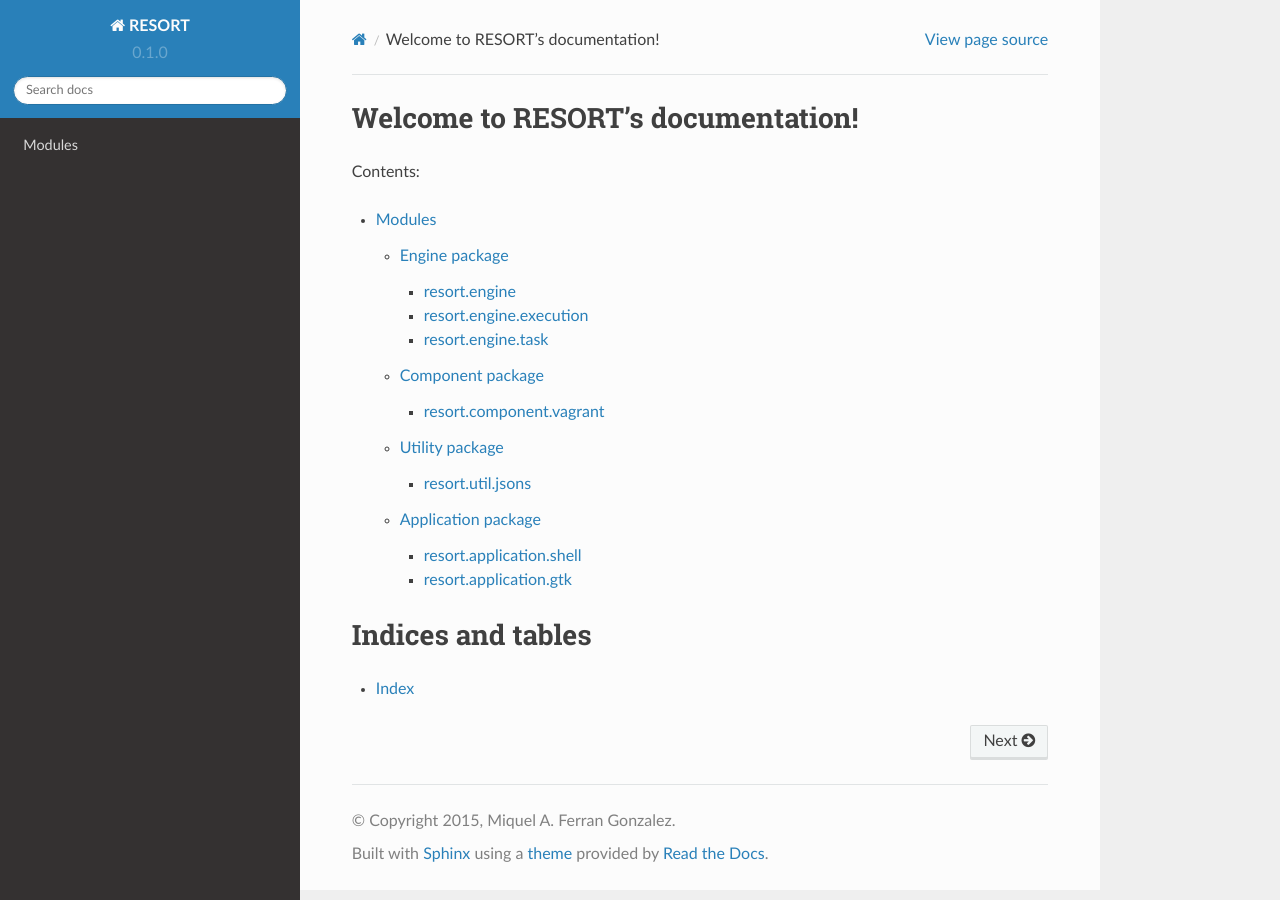
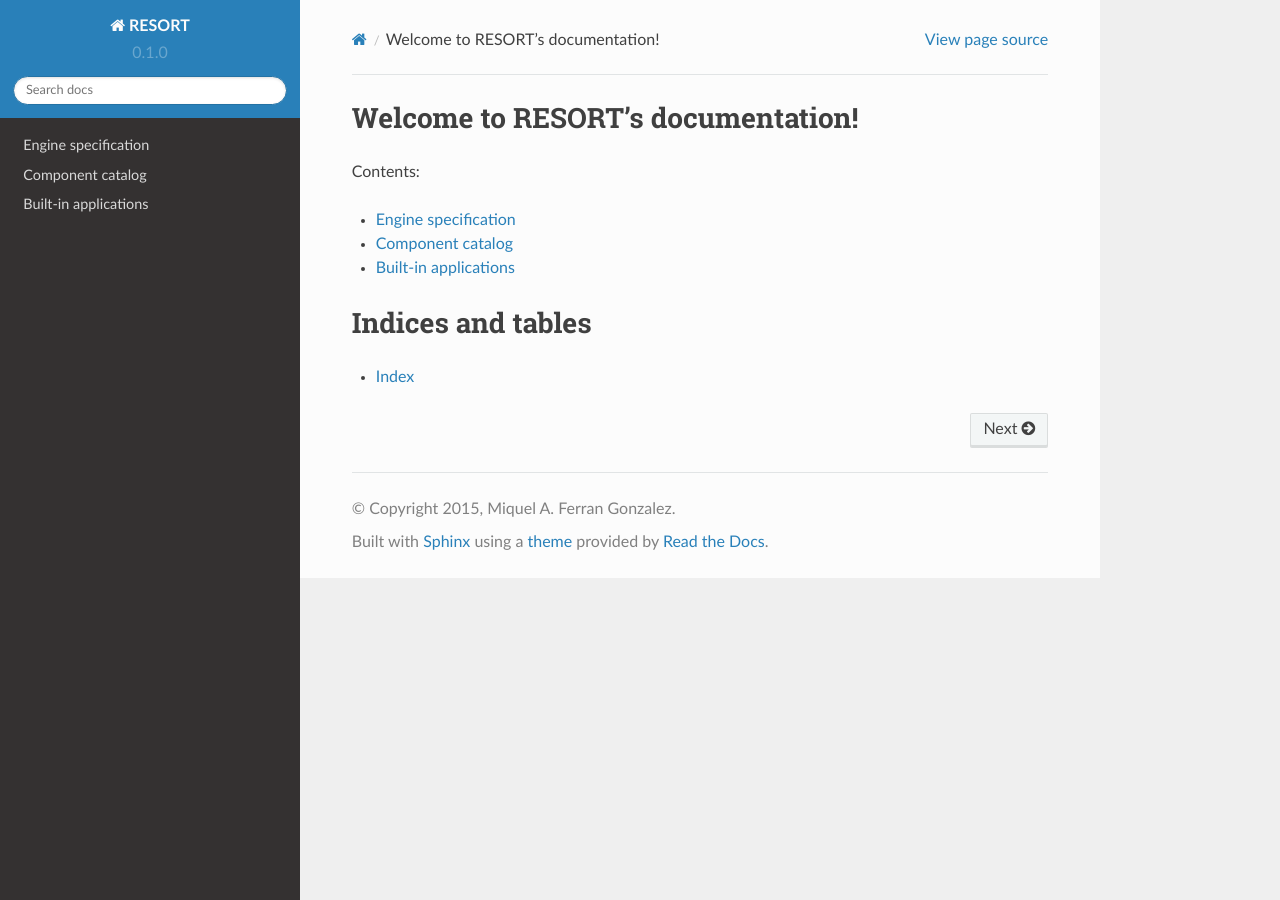
Before and after one commit to miquelo/resort, a Sphinx documentation site: the page built from docs/source/index.rst, in a window 1280 px wide. Built offline with Sphinx 7.4.7 and the Read the Docs theme 2.0.0, drawn with Linux system fonts in a browser that asks for light colours.

Commit message:
Natural documentation structure.

```diff
--- /dev/null
+++ b/docs/source/application.gtk.rst
@@ -0,0 +1,2 @@
+GTK+ application
+================
--- /dev/null
+++ b/docs/source/application.rst
@@ -0,0 +1,10 @@
+Built-in applications
+=====================
+
+Some applications are included at *resort* installation.
+
+.. toctree::
+   :maxdepth: 1
+
+   application.shell
+   application.gtk
--- /dev/null
+++ b/docs/source/application.shell.rst
@@ -0,0 +1,2 @@
+Shell application
+=================
--- /dev/null
+++ b/docs/source/component.glassfish.rst
@@ -0,0 +1,2 @@
+GlassFish application server
+============================
--- /dev/null
+++ b/docs/source/component.packer.rst
@@ -0,0 +1,2 @@
+Packer image
+============
--- /dev/null
+++ b/docs/source/component.postgresql.rst
@@ -0,0 +1,2 @@
+PostgreSQL schema
+=================
--- /dev/null
+++ b/docs/source/component.resource.rst
@@ -0,0 +1,2 @@
+Profile resource set
+====================
--- a/docs/source/index.rst
+++ b/docs/source/index.rst
@@ -4,9 +4,11 @@ Welcome to RESORT's documentation!
 Contents:
 
 .. toctree::
-   :maxdepth: 3
+   :maxdepth: 1
 
-   modules
+   engine
+   component
+   application
 
 Indices and tables
 ==================
--- a/docs/source/modules.application.gtk.rst
+++ /dev/null
@@ -1,7 +0,0 @@
-resort.application.gtk
-======================
-
-.. automodule:: resort.application.gtk
-   :members:
-   :undoc-members:
-   :show-inheritance:
--- a/docs/source/modules.application.shell.rst
+++ /dev/null
@@ -1,7 +0,0 @@
-resort.application.shell
-========================
-
-.. automodule:: resort.application.shell
-   :members:
-   :undoc-members:
-   :show-inheritance:
--- a/docs/source/modules.engine.task.rst
+++ /dev/null
@@ -1,7 +0,0 @@
-resort.engine.task
-==================
-
-.. automodule:: resort.engine.task
-   :members:
-   :undoc-members:
-   :show-inheritance:
--- a/docs/source/modules.rst
+++ /dev/null
@@ -1,57 +0,0 @@
-Modules
-=======
-
-All modules are under *resort* namespace.
-
-Engine package
---------------
-
-It gives access to *resort*'s features. May be used by applications, build
-tools, services and so on.
-
-Contents:
-
-.. toctree::
-   :maxdepth: 1
-
-   modules.engine
-   modules.engine.execution
-   modules.engine.task
-
-Component package
------------------
-
-It contains core component modules of *resort* catalog.
-
-Contents:
-
-.. toctree::
-   :maxdepth: 1
-
-   modules.component.vagrant
-
-Utility package
----------------
-
-It contains utility modules used by *resort* modules but can also be used by
-any other modules.
-
-Contents:
-
-.. toctree::
-   :maxdepth: 1
-
-   modules.util.jsons
-
-Application package
--------------------
-
-It contains built-in appications using *resort* engine package.
-
-Contents:
-
-.. toctree::
-   :maxdepth: 1
-
-   modules.application.shell
-   modules.application.gtk
--- a/docs/source/modules.util.jsons.rst
+++ /dev/null
@@ -1,7 +0,0 @@
-resort.util.jsons
-=================
-
-.. automodule:: resort.util.jsons
-   :members:
-   :undoc-members:
-   :show-inheritance:
```
Also changed, not shown: docs/source/component.rst (added, +14 -0 lines), docs/source/component.vagrant.rst (added, +7 -0 lines), docs/source/engine.rst (added, +19 -0 lines), docs/source/component.vagrant.modules.rst (renamed from docs/source/modules.component.vagrant.rst), docs/source/engine.modules.execution.rst (renamed from docs/source/modules.engine.execution.rst), docs/source/engine.modules.rst (renamed from docs/source/modules.engine.rst), 1 other file.
